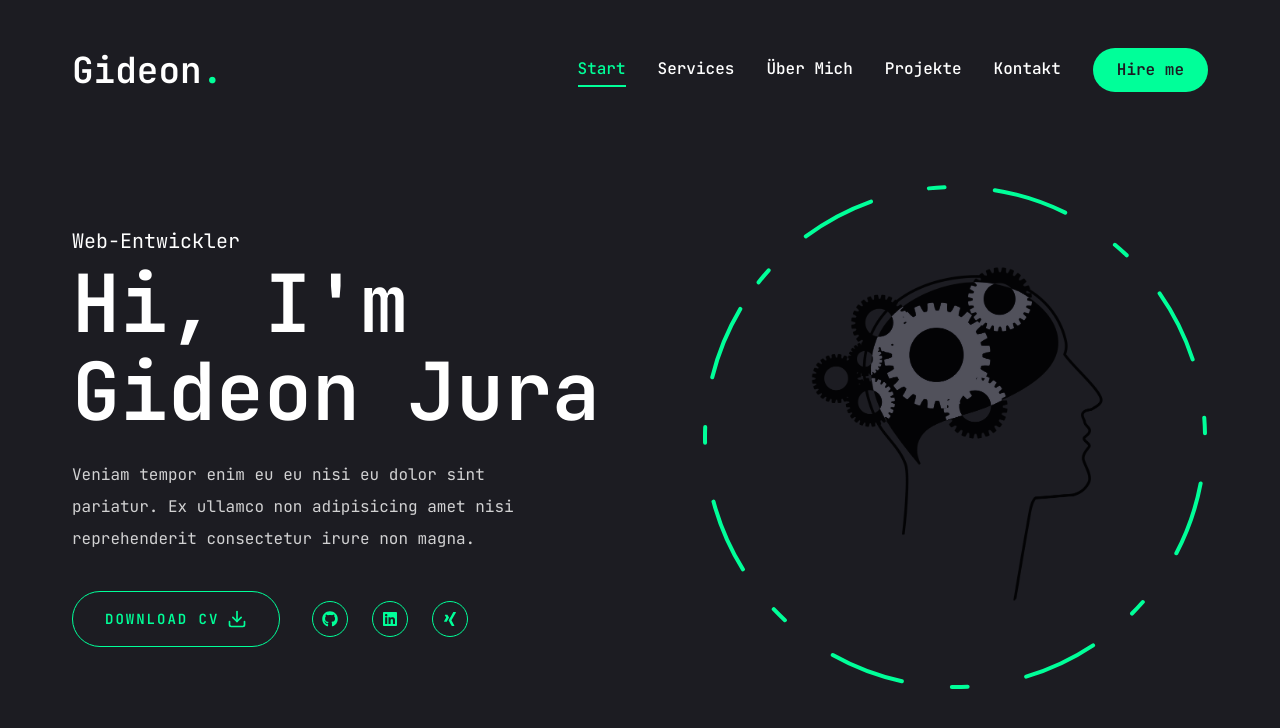
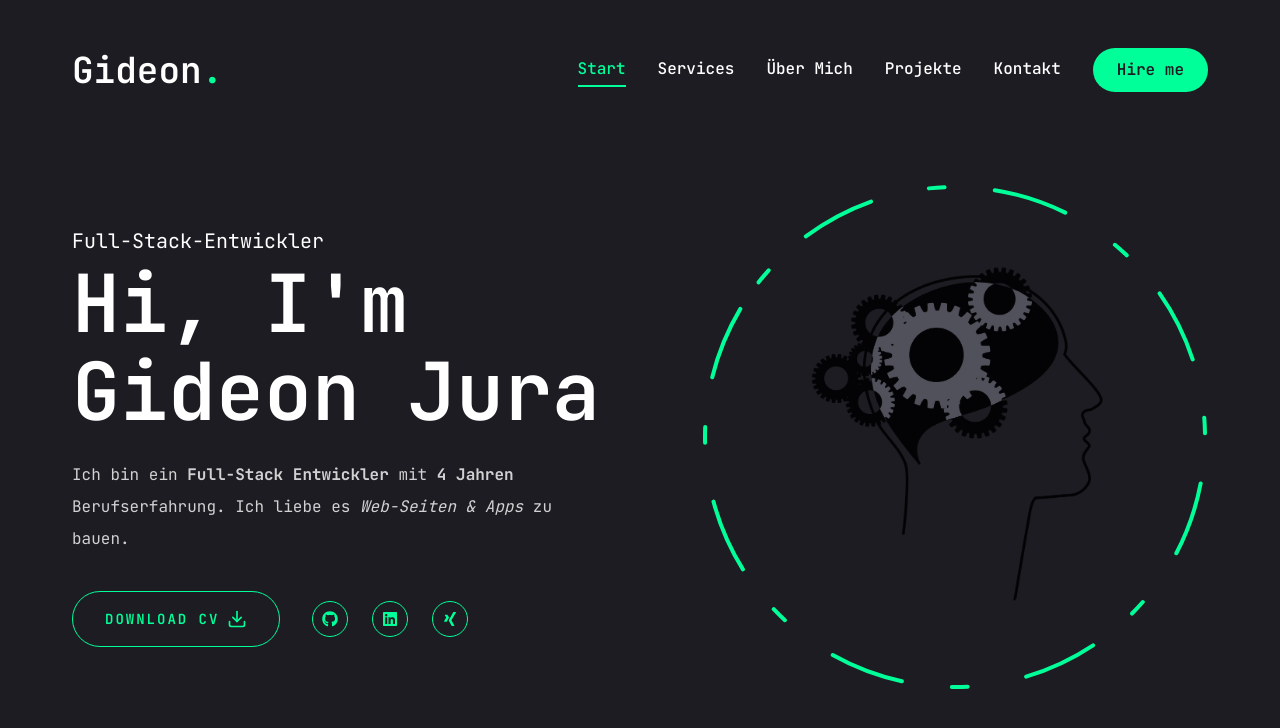
Before and after one commit to Gid3onJura/nextjs-portfolio, a Next.js app: page / in a window 1280 px wide. Shown: the top 728 px of the page. Built offline with nearby package versions, Linux system fonts and the light colour scheme.

Commit message:
intro text, socials

```diff
--- a/app/page.jsx
+++ b/app/page.jsx
@@ -1,24 +1,34 @@
+"use client"
+
 import Photo from "@/components/Photo"
 import Socials from "@/components/Socials"
+import Stats from "@/components/Stats"
 import { Button } from "@/components/ui/button"
-import React from "react"
 import { FiDownload } from "react-icons/fi"
+import React, { useState, useEffect } from "react"
 
 const Homepage = () => {
+  const [pastYears, setPastYears] = useState(0)
+  useEffect(() => {
+    const year = new Date("2020-08-01").getFullYear()
+    const currentYear = new Date().getFullYear()
+    setPastYears(currentYear - year)
+  }, [])
   return (
     <section className="h-full">
       <div className="container mx-auto h-full">
         <div className="flex flex-col xl:flex-row items-center justify-between xl:pt-8 xl:pb-24">
           {/* text */}
           <div className="order-2 xl:order-none text-center xl:text-left">
-            <span className="text-xl">Web-Entwickler</span>
+            <span className="text-xl">Full-Stack-Entwickler</span>
             <h1 className="h1 mb-6">
               Hi, I'm <br />
               <span>Gideon Jura</span>
             </h1>
             <p className="max-w-[500px] mb-9 text-white/80">
-              Veniam tempor enim eu eu nisi eu dolor sint pariatur. Ex ullamco non adipisicing amet nisi reprehenderit
-              consectetur irure non magna.
+              Ich bin ein <span className="font-bold">Full-Stack Entwickler</span> mit{" "}
+              <span className="font-bold">{pastYears > 8 ? "mehr als 8" : pastYears} Jahren</span> Berufserfahrung. Ich
+              liebe es <span className="italic">Web-Seiten & Apps</span> zu bauen.
             </p>
 
             {/* socials */}
@@ -44,6 +54,7 @@ const Homepage = () => {
           </div>
         </div>
       </div>
+      {/* <Stats /> */}
     </section>
   )
 }
--- a/components/Socials.jsx
+++ b/components/Socials.jsx
@@ -23,7 +23,7 @@ const Socials = ({ containerStyles, iconStyles }) => {
     <div className={containerStyles}>
       {socials.map((item, index) => {
         return (
-          <Link key={index} href={item.path} className={iconStyles}>
+          <Link target="_blank" key={index} href={item.path} className={iconStyles}>
             {item.icon}
           </Link>
         )
--- /dev/null
+++ b/components/Stats.jsx
@@ -0,0 +1,7 @@
+import React from "react"
+
+const Stats = () => {
+  return <div></div>
+}
+
+export default Stats
```
